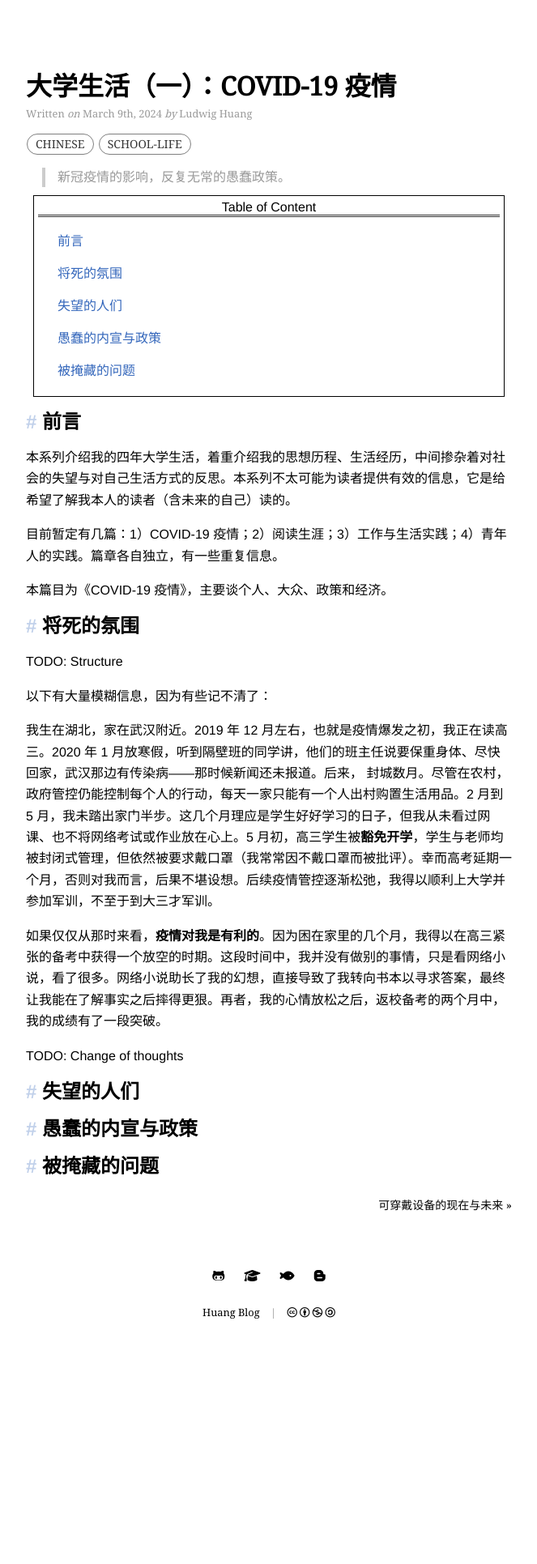
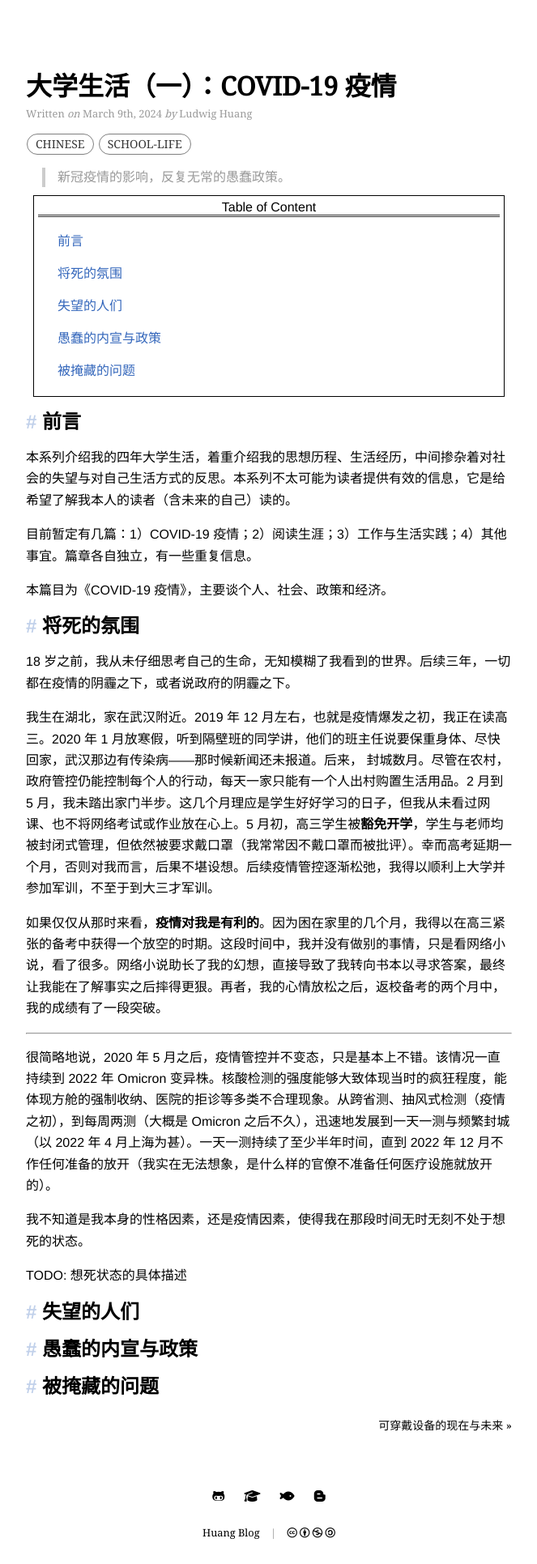
Before and after one commit to huang-feiyu/huang-feiyu.github.io, a Jekyll site: the page built from _posts/2024-03-09-school-life-1.md, in a window 1280 px wide. Shown: the whole page at 81% size, without its empty margins (308-971 px from the left). Built offline with Jekyll 4.4.1, drawn with Linux system fonts in a browser that asks for light colours; nearby versions of some CDN libraries; before the commit the page ends 1659 px from its top, so only the background shows below that.

Commit message:
post: part of school-life-1

```diff
--- a/_posts/2024-03-09-school-life-1.md
+++ b/_posts/2024-03-09-school-life-1.md
@@ -13,21 +13,25 @@ description: 新冠疫情的影响，反复无常的愚蠢政策。
 
 本系列介绍我的四年大学生活，着重介绍我的思想历程、生活经历，中间掺杂着对社会的失望与对自己生活方式的反思。本系列不太可能为读者提供有效的信息，它是给希望了解我本人的读者（含未来的自己）读的。
 
-目前暂定有几篇：1）COVID-19 疫情；2）阅读生涯；3）工作与生活实践；4）青年人的实践。篇章各自独立，有一些重复信息。
+目前暂定有几篇：1）COVID-19 疫情；2）阅读生涯；3）工作与生活实践；4）其他事宜。篇章各自独立，有一些重复信息。
 
-本篇目为《COVID-19 疫情》，主要谈个人、大众、政策和经济。
+本篇目为《COVID-19 疫情》，主要谈个人、社会、政策和经济。
 
 ### 将死的氛围
 
-TODO: Structure
-
-以下有大量模糊信息，因为有些记不清了：
+18 岁之前，我从未仔细思考自己的生命，无知模糊了我看到的世界。后续三年，一切都在疫情的阴霾之下，或者说政府的阴霾之下。
 
 我生在湖北，家在武汉附近。2019 年 12 月左右，也就是疫情爆发之初，我正在读高三。2020 年 1 月放寒假，听到隔壁班的同学讲，他们的班主任说要保重身体、尽快回家，武汉那边有传染病——那时候新闻还未报道。后来， 封城数月。尽管在农村，政府管控仍能控制每个人的行动，每天一家只能有一个人出村购置生活用品。2 月到 5 月，我未踏出家门半步。这几个月理应是学生好好学习的日子，但我从未看过网课、也不将网络考试或作业放在心上。5 月初，高三学生被**豁免开学**，学生与老师均被封闭式管理，但依然被要求戴口罩（我常常因不戴口罩而被批评）。幸而高考延期一个月，否则对我而言，后果不堪设想。后续疫情管控逐渐松弛，我得以顺利上大学并参加军训，不至于到大三才军训。
 
 如果仅仅从那时来看，**疫情对我是有利的**。因为困在家里的几个月，我得以在高三紧张的备考中获得一个放空的时期。这段时间中，我并没有做别的事情，只是看网络小说，看了很多。网络小说助长了我的幻想，直接导致了我转向书本以寻求答案，最终让我能在了解事实之后摔得更狠。再者，我的心情放松之后，返校备考的两个月中，我的成绩有了一段突破。
 
-TODO: Change of thoughts
+----
+
+很简略地说，2020 年 5 月之后，疫情管控并不变态，只是基本上不错。该情况一直持续到 2022 年 Omicron 变异株。核酸检测的强度能够大致体现当时的疯狂程度，能体现方舱的强制收纳、医院的拒诊等多类不合理现象。从跨省测、抽风式检测（疫情之初），到每周两测（大概是 Omicron 之后不久），迅速地发展到一天一测与频繁封城（以 2022 年 4 月上海为甚）。一天一测持续了至少半年时间，直到 2022 年 12 月不作任何准备的放开（我实在无法想象，是什么样的官僚不准备任何医疗设施就放开的）。
+
+我不知道是我本身的性格因素，还是疫情因素，使得我在那段时间无时无刻不处于想死的状态。
+
+TODO: 想死状态的具体描述
 
 ### 失望的人们
 
```
